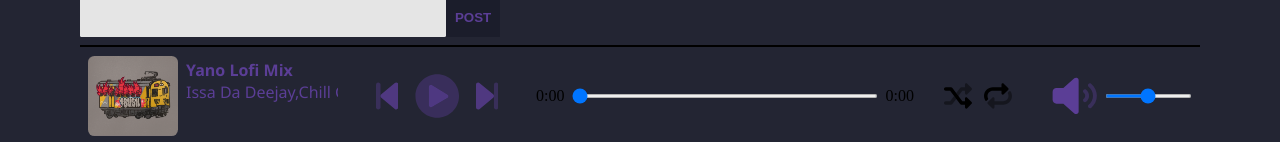
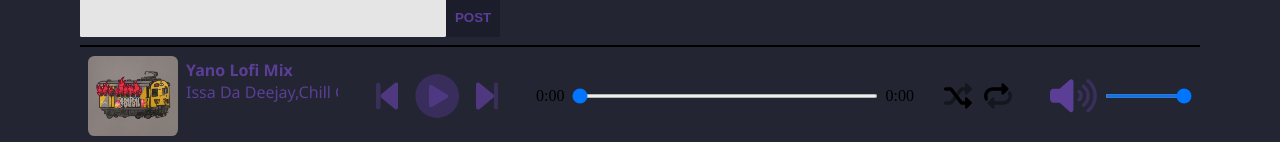
Before and after one commit to ngakana/mzansi-waya, a React (Create React App) app: page / in a window 1280 px wide. Shown: the part 721-863 px from the top of the page. Built offline with nearby package versions, Linux system fonts and the light colour scheme.

Commit message:
✨ add volume control functionality

```diff
--- a/src/components/VolumeControl.jsx
+++ b/src/components/VolumeControl.jsx
@@ -1,20 +1,24 @@
-import { useState } from "react";
+import { useState, useContext } from "react";
 
 import { ReactComponent as MuteVol } from "assets/icons/volume-slash.svg";
 import { ReactComponent as ZeroVol } from "assets/icons/volume-xmark.svg";
 import { ReactComponent as LowVol } from "assets/icons/volume-low.svg";
-import { ReactComponent as HighVol } from "assets/icons/volume-high.svg";
-import { ReactComponent as MaxVol } from "assets/icons/volume.svg";
+import { ReactComponent as MaxVol } from "assets/icons/volume-high.svg";
+import { ReactComponent as HighVol } from "assets/icons/volume.svg";
 
+import { MediaPlayControlsContext } from "hooks/MediaPlayControlsContext";
 import RangeInput from "./RangeInput";
 
 function VolumeControl() {
 
-    const [vol, setVol] = useState(1);
+    const { audioRef } = useContext(MediaPlayControlsContext);
+    const [vol, setVol] = useState(100);
     const [ismute, setIsmute] = useState(false);
 
     const handleSeek = (event) => {
         setVol(event.target.value);
+        audioRef.current.volume = parseFloat((event.target.value/100).toFixed(1));
+        console.log(audioRef.current);
     }
 
     const toggleVol = () => {
@@ -28,10 +32,10 @@ function VolumeControl() {
                 ismute ?
                 <MuteVol onClick={toggleVol} />
                 :
-                vol >= 0.75 ?
+                vol >= 70 ?
                 <MaxVol onClick={toggleVol} />
                 :
-                vol >= 0.5 ?
+                vol >= 35 ?
                 <HighVol onClick={toggleVol} />
                 :
                 vol === 0 ?
@@ -43,8 +47,9 @@ function VolumeControl() {
                 name="vol"
                 min="0"
                 max="100"
-                value={vol}
-                onChange={handleSeek}
+                progress={(audioRef.current && (audioRef.current.volume*100) || vol)}
+                // progress={vol}
+                changeHandler={handleSeek}
             />
         </div>
     );
```
